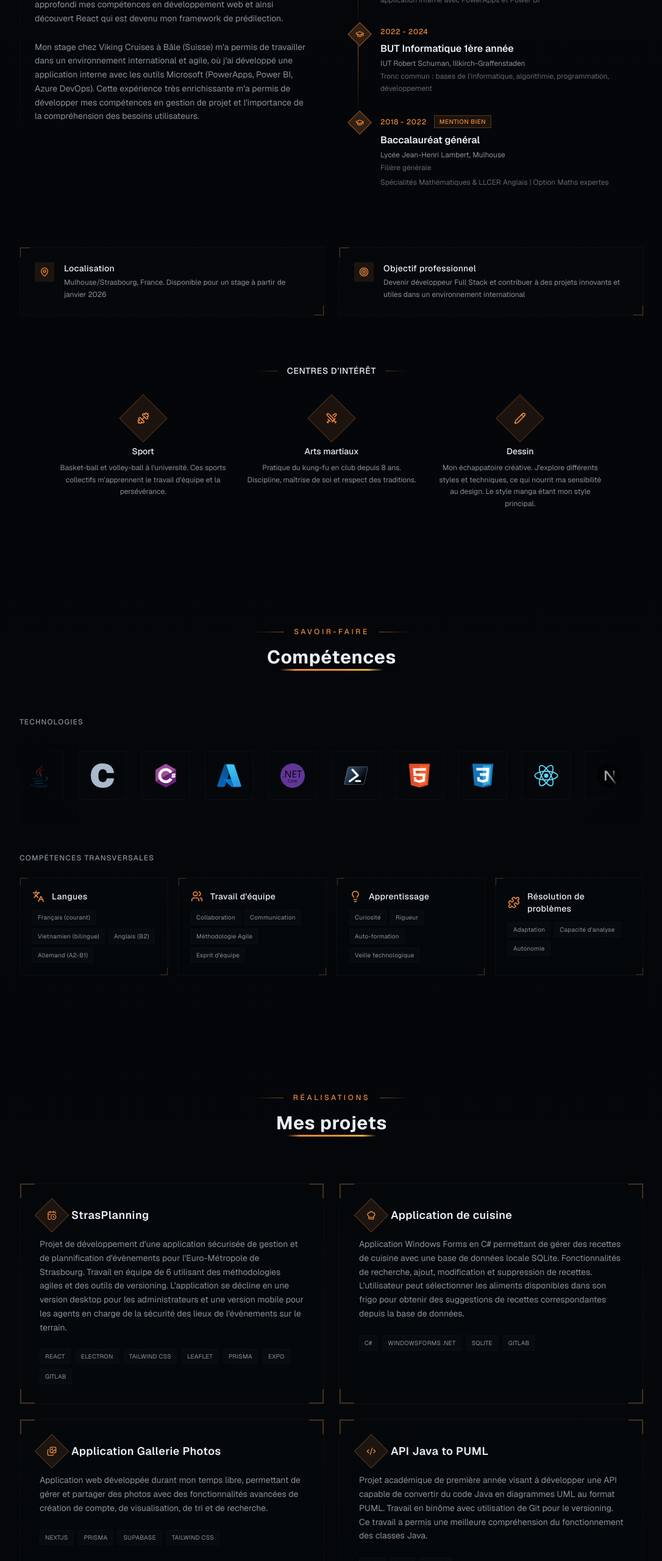
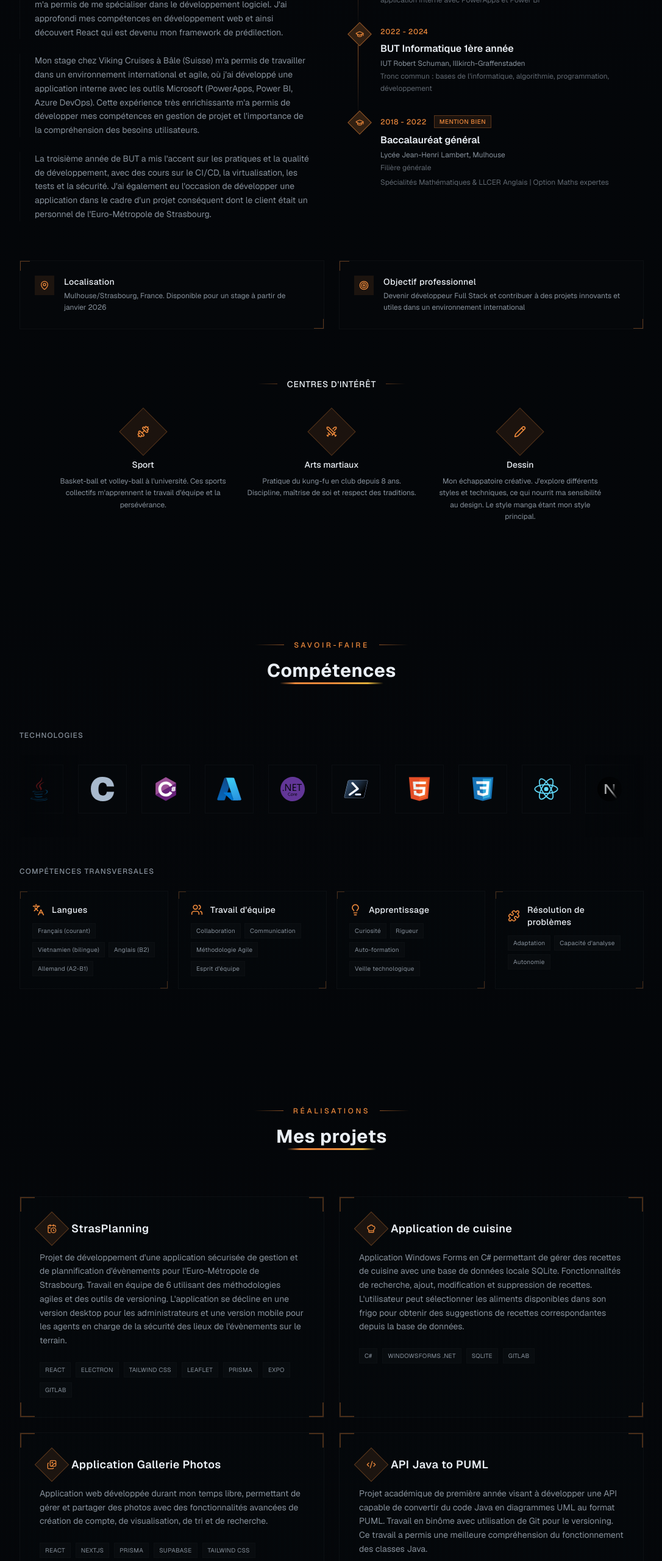
Before and after one commit to daonguyen-tran/portfolio, a Next.js app: page / in a window 1280 px wide. Shown: the part 1369-3929 px from the top of the page at 61% size, without its empty margins (96-1182 px from the left). Built offline with nearby package versions, Linux system fonts and the light colour scheme.

Commit message:
Added more info about uni

```diff
--- a/components/sections/about-section.tsx
+++ b/components/sections/about-section.tsx
@@ -187,7 +187,8 @@ export function AboutSection() {
                   réseau et le développement web. D'autres matières annexes mais
                   tout aussi importantes comme les mathématiques, la gestion de
                   projet, l'économie et l'anglais technique ont également
-                  enrichi mon parcours.
+                  enrichi mon parcours. La plupart des cours ont été approfondis
+                  au fil du cursus.
                 </p>
               </div>
               <div className="relative pl-6 border-l border-border/30">
@@ -209,6 +210,16 @@ export function AboutSection() {
                   expérience très enrichissante m'a permis de développer mes
                   compétences en gestion de projet et l'importance de la
                   compréhension des besoins utilisateurs.
+                </p>
+              </div>
+              <div className="relative pl-6 border-l border-border/30">
+                <p className="text-muted-foreground leading-relaxed text-sm">
+                  La troisième année de BUT a mis l'accent sur les pratiques et
+                  la qualité de développement, avec des cours sur le CI/CD, la
+                  virtualisation, les tests et la sécurité. J'ai également eu
+                  l'occasion de développer une application dans le cadre d'un
+                  projet conséquent dont le client était un personnel de
+                  l'Euro-Métropole de Strasbourg.
                 </p>
               </div>
             </div>
--- a/components/sections/projects-section.tsx
+++ b/components/sections/projects-section.tsx
@@ -54,7 +54,7 @@ const projects: Project[] = [
     icon: <Images className="h-4 w-4" />,
     description:
       "Application web développée durant mon temps libre, permettant de gérer et partager des photos avec des fonctionnalités avancées de création de compte, de visualisation, de tri et de recherche.",
-    technologies: ["Nextjs", "Prisma", "Supabase", "Tailwind CSS"],
+    technologies: ["React", "Nextjs", "Prisma", "Supabase", "Tailwind CSS"],
   },
   {
     title: "API Java to PUML",
```
